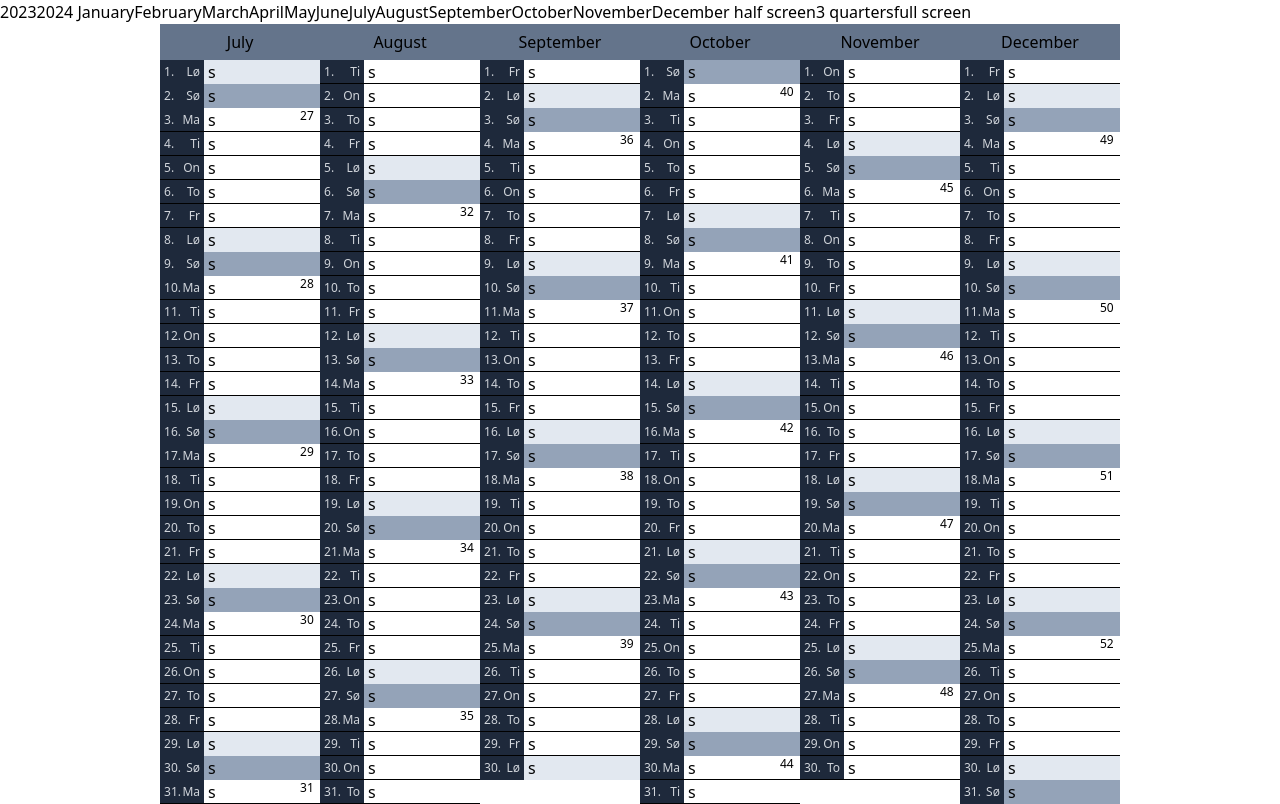
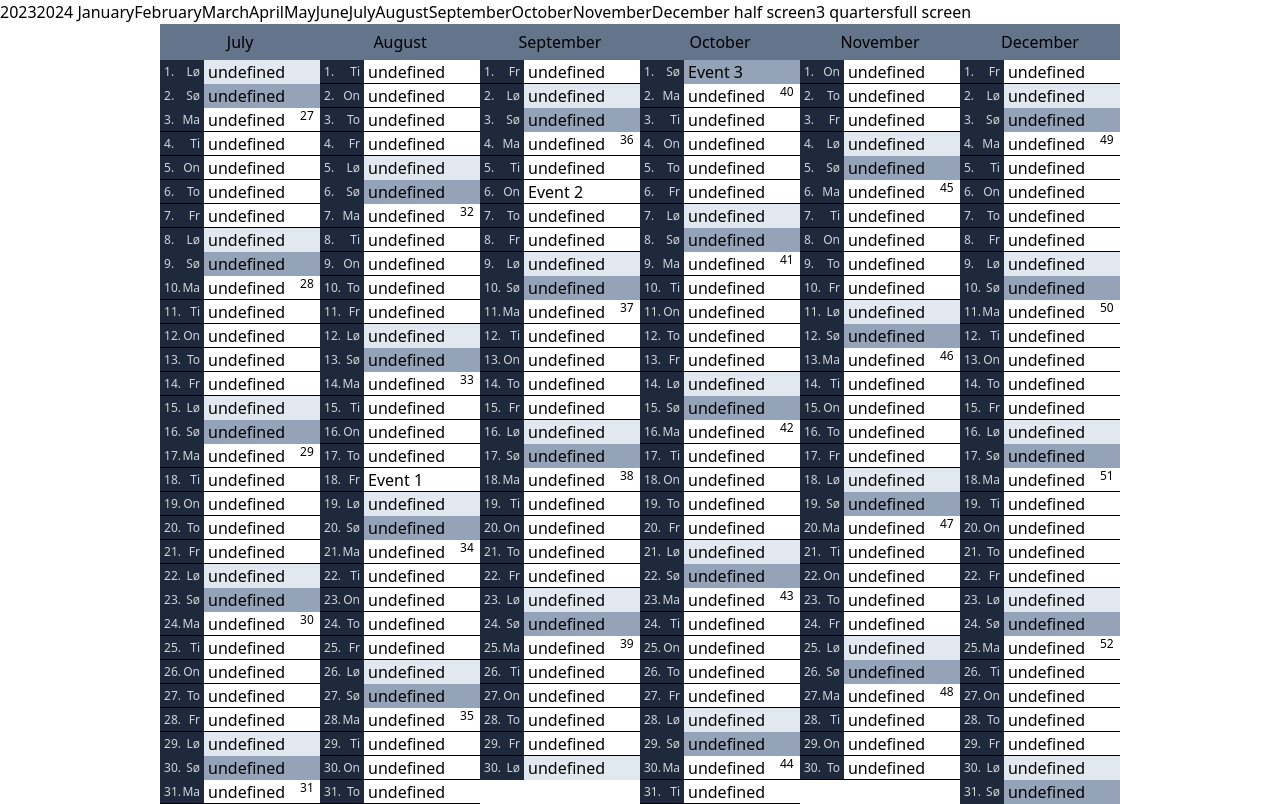
Before and after one commit to Cromski/SvelteEventCalendar, a SvelteKit app: page / in a window 1280 px wide. Built offline with nearby package versions, Linux system fonts and the light colour scheme.

Commit message:
insert events on specific date

```diff
--- a/src/components/Day.svelte
+++ b/src/components/Day.svelte
@@ -35,7 +35,7 @@
         <h1 class=" ml-1 inline-block">{day}.</h1>
         <h1 class=" mr-1 inline-block float-right">{convertToShorterWeekday(today)}</h1>
     </div>
-    <h1 class=" ml-1 mr-auto truncate ">s</h1>
+    <h1 class=" ml-1 mr-auto truncate ">{ events.events.find((e) => e.startDate == (day+"-"+month+"-"+$selectedYearStore).toString())?.name }</h1> <!--  day+"-"+month+"-"+$selectedYearStore -->
     {#if today == "man."}
         <h1 class=" mr-1 w-4 text-xs">{getWeekNumber()}</h1>
     {/if}
```
